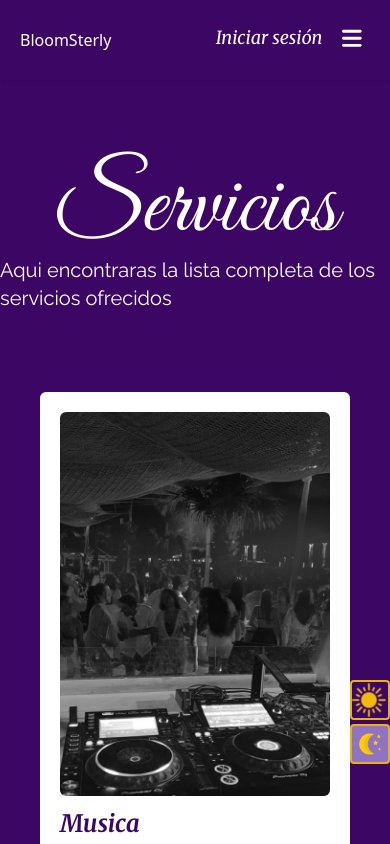
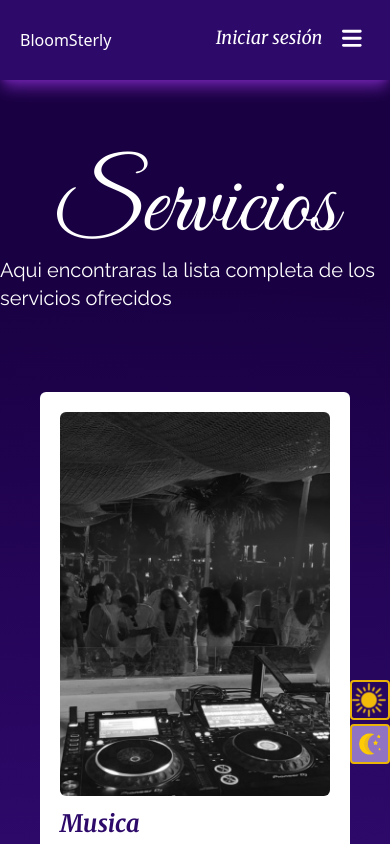
Before and after one commit to albust2005/bloomsterly, a React (Vite) app in the folder Client/: page /servicios in a window 390 px wide. Shown: the top 844 px of the page. Built offline with nearby package versions, Linux system fonts and the light colour scheme.

Commit message:
Cambio de tonalidades

```diff
--- a/Client/src/components/templates/Footer.jsx
+++ b/Client/src/components/templates/Footer.jsx
@@ -4,7 +4,7 @@ import {faLinkedin, faFacebook, faGithub, faInstagram } from '@fortawesome/free-
 
 export function Footer() {
     return (
-        <footer className="flex h-full w-full flex-col gap-2 p-2 bg-purple-900 dark:bg-second_color_lt">
+        <footer className="flex h-full w-full flex-col gap-2 p-2 bg-dark_theme dark:bg-second_color_lt ">
             <article className="flex w-full justify-center gap-3 items-center">
                 <div className="bg-white border-white w-full h-0.5 rounded-sm m-2" ></div>
                 <div className="flex gap-3 text-white justify-center p-2">
--- a/Client/src/components/templates/Header.jsx
+++ b/Client/src/components/templates/Header.jsx
@@ -23,7 +23,7 @@ export function Header() {
     };
 
     return (
-        <nav className="bg-dark_theme p-5 shadow flex justify-between items-center md:items-center md:justify-between h-20 dark:bg-nav_light_theme">
+        <nav className="bg-dark_theme p-5 shadow-lg shadow-purple-800 flex justify-between items-center md:items-center md:justify-between h-20 dark:bg-nav_light_theme dark:shadow-second_color_lt">
             <Link className="flex justify-between items-center" to="/">
                 <span className="cursor-pointer text-white">BloomSterly</span>
             </Link>
--- a/Client/src/components/templates/Layaout.jsx
+++ b/Client/src/components/templates/Layaout.jsx
@@ -7,8 +7,10 @@ export function Layaout({ children }) {
 
     return (
         <main
-        className="bg-dark_theme flex flex-col gap-20 xl:gap-36 dark:bg-[radial-gradient(circle_at_center,_var(--tw-gradient-stops))]
-        from-[#F5E1CE] via-[#EEDAC7] to-[#83786D] min-h-full min-w-full absolute z-[-10]"
+        className="bg-[radial-gradient(circle_at_center,_var(--tw-gradient-stops))]
+        from-[#451693] from-40% via-[#370d7d] via-60% to-[#190042]
+          to-90% flex flex-col gap-20 xl:gap-36 dark:bg-[radial-gradient(circle_at_center,_var(--tw-gradient-stops))]
+        dark:from-[#F5E1CE] dark:via-[#EEDAC7] dark:to-[#83786D] min-h-full min-w-full absolute z-[-10]"
         >
             <Header></Header>
             {children}
--- a/Client/tailwind.config.js
+++ b/Client/tailwind.config.js
@@ -14,7 +14,7 @@ export default {
         'text' : ['Raleway', 'Arial', 'sans-serif'],
       },
       colors:{
-        'dark_theme': "#3c0764",
+        'dark_theme': "#2D0969",
         'color_font_dark' : "#9173C4",
         'light_theme' :"#F5E1CE",
         'second_color_lt' :"#BC0B38",
```
